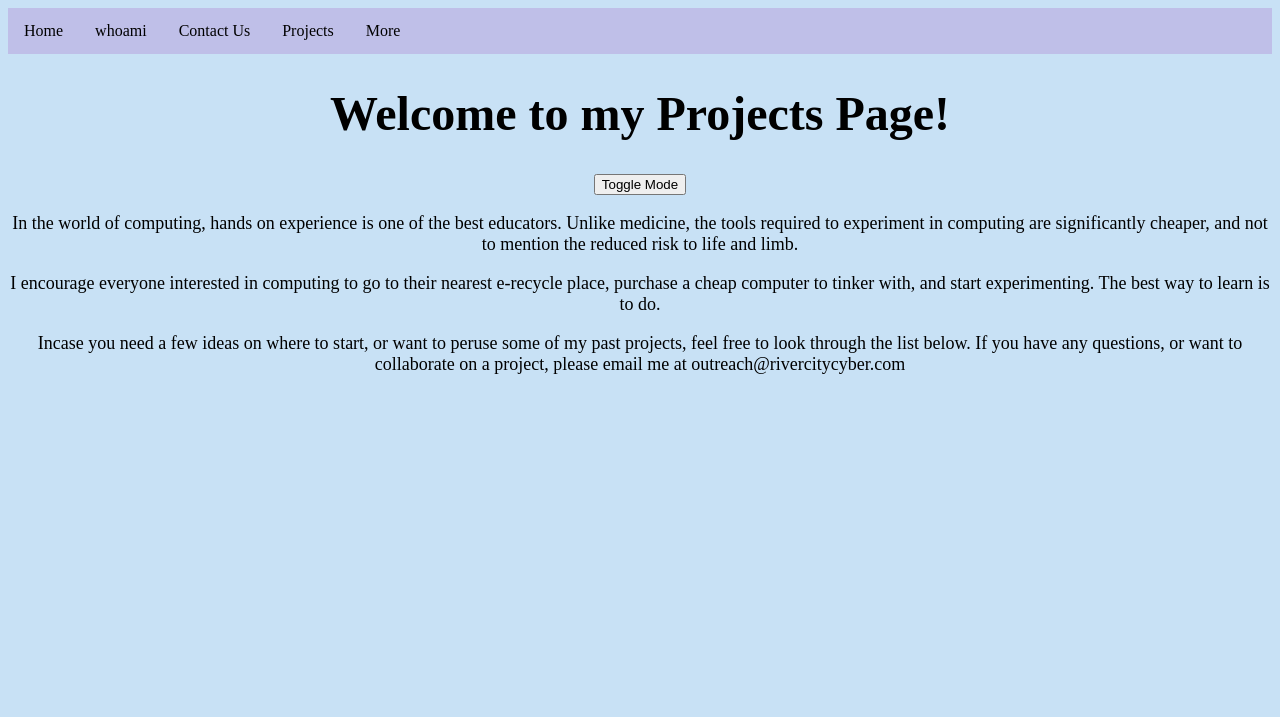
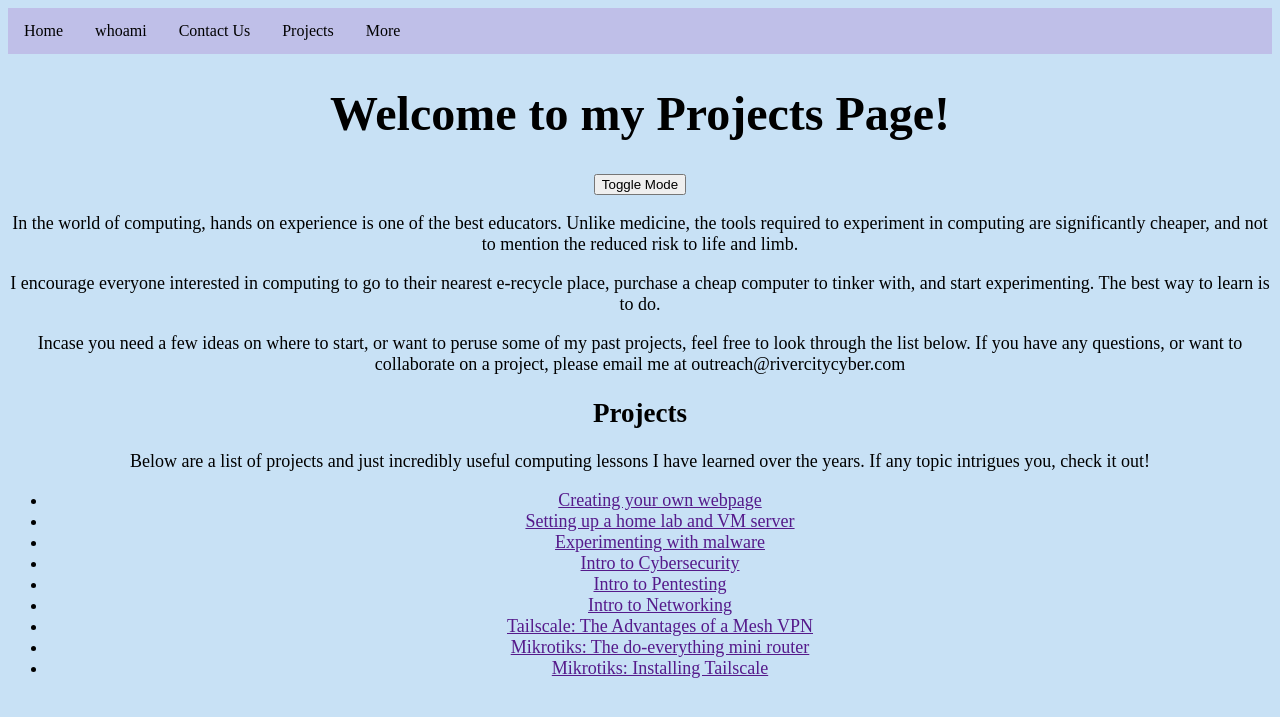
Before and after one commit to RiverCityCyber/dev, a PHP site: page /html/projects.html in a window 1280 px wide. Shown: the top 717 px of the page. Run offline with PHP 8.4, Linux system fonts and the light colour scheme; some web fonts are replaced.

Commit message:
Updated projects content with list

```diff
--- a/home.css
+++ b/home.css
@@ -1,7 +1,7 @@
 :root {
     font-size: 18px;
     font-family: "Times New Roman", Times, serif;
-    --bkgr-img: url('../images/mountainlake.jpg');
+    /*    --bkgr-img: url('../images/mountainlake.jpg');*/
 }
 
 body.dark-mode {
@@ -42,6 +42,11 @@ h1 {
     color: var(--ptxt-c);
 }
 
+.projects {
+    text-align: center;
+    color: var(--ptxt-c);
+}
+
 .navbar {
     overflow: hidden;
     background-color: var(--bkgr-c-2);
@@ -77,7 +82,7 @@ h1 {
     /* Important for vertical align on mobile phones */
 }
 
-/* Add a red background color to navbar links on hover */
+/* Highlight color when hovering over choice*/
 .navbar a:hover,
 .dropdown:hover .dropbtn {
     background-color: var(--narbr-c);
--- a/html/projects.html
+++ b/html/projects.html
@@ -43,6 +43,21 @@
             outreach@rivercitycyber.com
         </p>
     </div>
+    <div class="projects">
+        <h2>Projects</h2>
+        <p>Below are a list of projects and just incredibly useful computing lessons I have learned over the years. If
+            any topic intrigues you, check it out!</p>
+        <ul>
+            <li><a href="">Creating your own webpage</a></li>
+            <li><a href="">Setting up a home lab and VM server</a></li>
+            <li><a href="">Experimenting with malware</a></li>
+            <li><a href="">Intro to Cybersecurity</a></li>
+            <li><a href="">Intro to Pentesting</a></li>
+            <li><a href="">Intro to Networking</a></li>
+            <li><a href="">Tailscale: The Advantages of a Mesh VPN</a></li>
+            <li><a href="">Mikrotiks: The do-everything mini router</a></li>
+            <li><a href="">Mikrotiks: Installing Tailscale</a></li>
+    </div>
 </body>
 
 </html>
```
